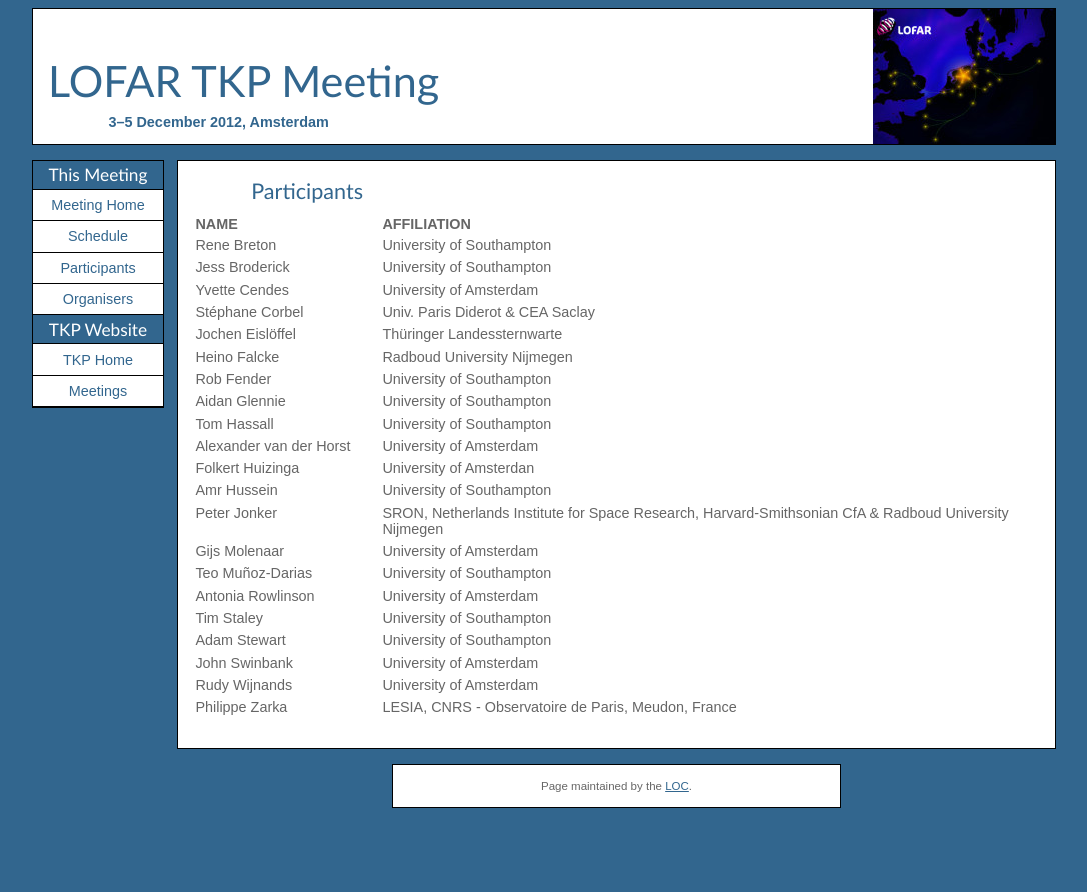
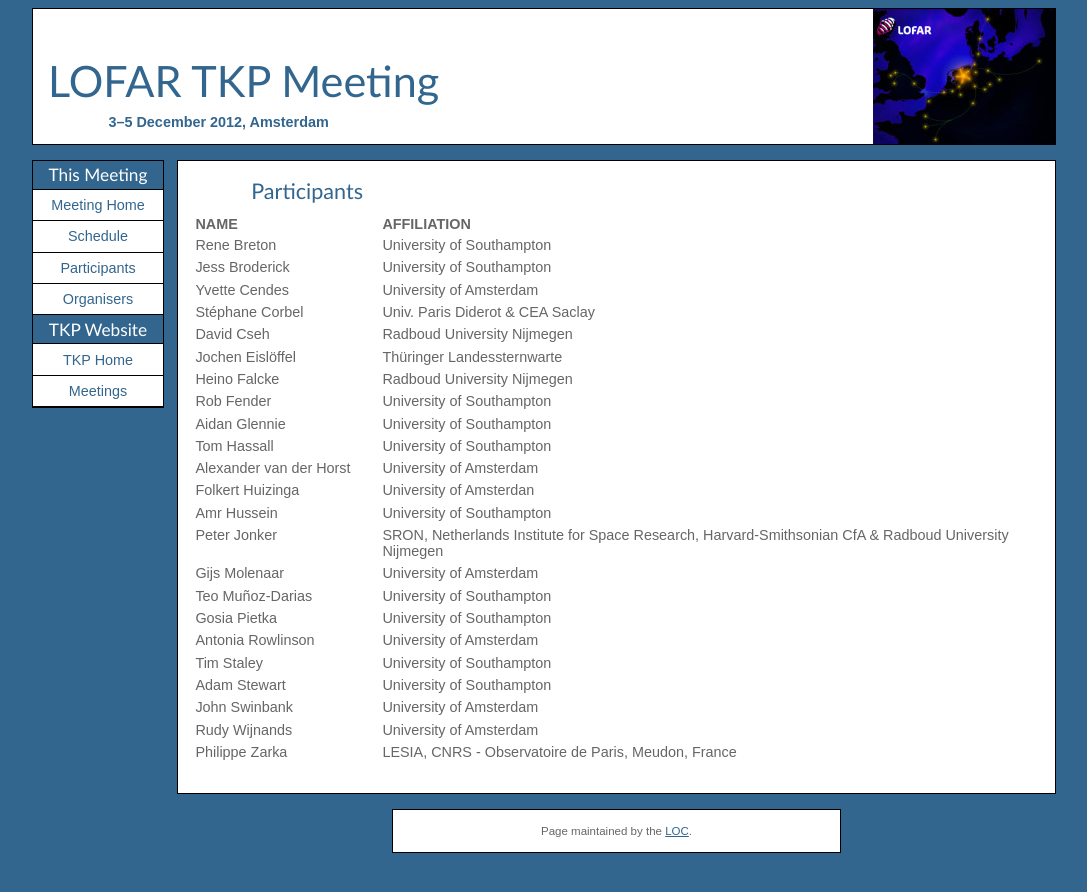
Before and after one commit to transientskp/transientskp.github.com, a Jekyll site: the page built from meetings/2012-12/participants.html, in a window 1280 px wide. Shown: the top 892 px of the page, without its empty margins (96-1183 px from the left). Built offline with Jekyll 4.4.1, drawn with Linux system fonts in a browser that asks for light colours.

Commit message:
Participants

```diff
--- a/meetings/2012-12/participants.html
+++ b/meetings/2012-12/participants.html
@@ -29,6 +29,10 @@
   <tr>
     <td>St&eacute;phane&nbsp;Corbel</td>
     <td>Univ. Paris Diderot &amp; CEA Saclay
+  </tr>
+  <tr>
+    <td>David&nbsp;Cseh</td>
+    <td>Radboud University Nijmegen</td>
   </tr>
   <tr>
     <td>Jochen&nbsp;Eisl&ouml;ffel</td>
@@ -71,7 +75,11 @@
     <td>University of Amsterdam</td>
   </tr>
   <tr>
-    <td>Teo Mu&ntilde;oz-Darias</td>
+    <td>Teo&nbsp;Mu&ntilde;oz-Darias</td>
+    <td>University of Southampton</td>
+  </tr>
+  <tr>
+    <td>Gosia&nbsp;Pietka</td>
     <td>University of Southampton</td>
   </tr>
   <tr>
```
